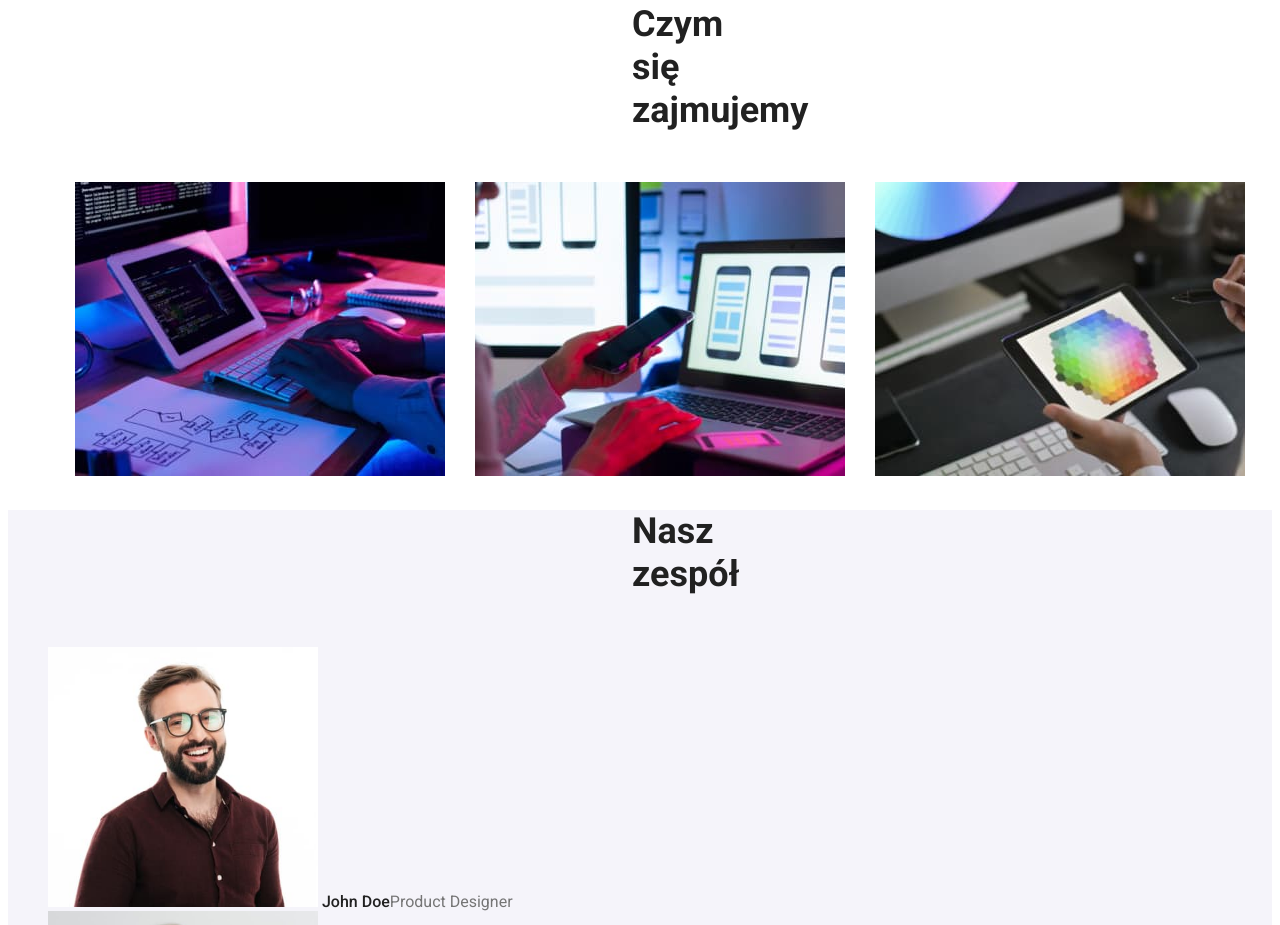
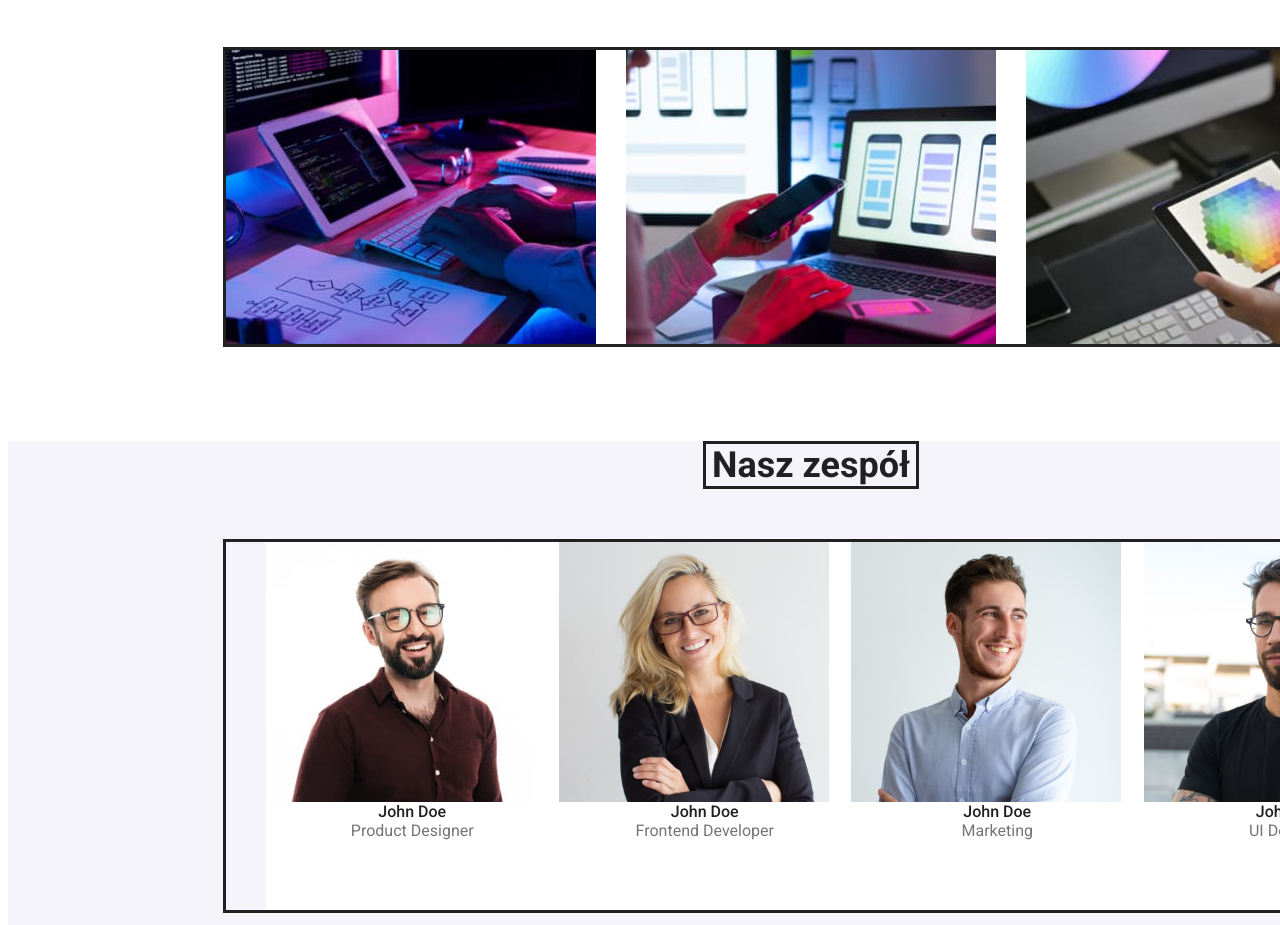
Before and after one commit to AndrzejSta/goit-markup-hw-03, a plain HTML site: page index.html in a window 1280 px wide. Shown: the part 1057-1982 px from the top of the page. Drawn offline with Linux system fonts and the light colour scheme.

Commit message:
ułożenie wyglądu strony

```diff
--- a/CSS/styles.css
+++ b/CSS/styles.css
@@ -131,6 +131,22 @@ ul {
   margin-right: 624px;
   margin-bottom: 50px;
   text-align: center;
+  width: 352px;
+  height: 42px;
+}
+.header-name1 {
+  color: #212121;
+  font-weight: 700;
+  font-size: 36px;
+  line-height: 1.2;
+  margin-left: 695px;
+  margin-right: 695px;
+  margin-bottom: 50px;
+  margin-top: 94px;
+  text-align: center;
+  width: 210px;
+  height: 42px;
+  border: #212121 solid;
 }
 .slogan {
   color: #ffffff;
@@ -168,9 +184,16 @@ ul {
 }
 .our-team {
   background-color: #f5f4fa;
+  width: 1600px;
+  height: 648px;
+
 }
 .footer-address {
   background-color: #2f303a;
+  width: 1600px;
+  height: 252px;
+  display: flex;
+  flex-direction: column;
 }
 .main-section {
   background-color: #ffffff;
@@ -246,14 +269,46 @@ ul {
   margin-right: 215px;
   margin-top: 94px;
   margin-bottom: 94px;
+  width: 1170px;
 }
 .pictures
 {
   display: flex;
   justify-content: center;
+  width: 1170px;
+  height: 294px;
+  border:#212121 solid;
+  margin-left: 215px;
+  margin-right: 215px;
+  padding-left: 0px;
+  margin-bottom: 94px;
+
 }
 .pictures2
 {
 margin-left:30px;
 margin-right:30px;
 }
+.employee
+{
+  display: flex;
+  width: 1170px;
+  height: 368px;
+  border: #212121 solid;
+  margin-left: 215px;
+  margin-right: 215px;
+  margin-bottom: 94px;
+  margin-top: 50px;
+}
+.employee-team
+{
+  display: flex;
+  flex-grow: 1;
+  text-align: center;
+  flex-direction: column;
+  background-color: #ffffff;
+}
+.footer-address1
+{
+  display:block
+}
--- a/index.html
+++ b/index.html
@@ -6,12 +6,18 @@
     <meta name="viewport" content="width=device-width, initial-scale=1.0" />
     <title>Document</title>
     <link rel="stylesheet" href="CSS/styles.css" />
-    <link rel="preconnect" href="https://fonts.googleapis.com">
-    <link rel="preconnect" href="https://fonts.gstatic.com" crossorigin>
-    <link href="https://fonts.googleapis.com/css2?family=Roboto:wght@400;500;700;900&display=swap" rel="stylesheet">
-    <link rel="preconnect" href="https://fonts.googleapis.com">
-<link rel="preconnect" href="https://fonts.gstatic.com" crossorigin>
-<link href="https://fonts.googleapis.com/css2?family=Raleway:wght@700&family=Roboto:wght@400;500;700;900&display=swap" rel="stylesheet">
+    <link rel="preconnect" href="https://fonts.googleapis.com" />
+    <link rel="preconnect" href="https://fonts.gstatic.com" crossorigin />
+    <link
+      href="https://fonts.googleapis.com/css2?family=Roboto:wght@400;500;700;900&display=swap"
+      rel="stylesheet"
+    />
+    <link rel="preconnect" href="https://fonts.googleapis.com" />
+    <link rel="preconnect" href="https://fonts.gstatic.com" crossorigin />
+    <link
+      href="https://fonts.googleapis.com/css2?family=Raleway:wght@700&family=Roboto:wght@400;500;700;900&display=swap"
+      rel="stylesheet"
+    />
   </head>
   <body>
     <header>
@@ -36,14 +42,10 @@
         </nav>
         <ul class="contact">
           <li class="contact-link1">
-            <a href="mailtoo:info@devstudio.com" class="link-text-header2"
-              >info@devstudio.com</a
-            >
+            <a href="mailtoo:info@devstudio.com" class="link-text-header2">info@devstudio.com</a>
           </li>
           <li class="contact-link2">
-            <a href="tel:+48 111 111 111" class="link-text-header2"
-              >+48 111 111 111</a
-            >
+            <a href="tel:+48 111 111 111" class="link-text-header2">+48 111 111 111</a>
           </li>
         </ul>
       </div>
@@ -101,9 +103,9 @@
       </section>
       <section>
         <div class="our-team">
-        <h2 class="header-name">Nasz zespół</h2>
-        <ul>
-          <li>
+          <h2 class="header-name1">Nasz zespół</h2>
+          <ul class="employee">
+            <li class="employee-team">
               <img
                 src="./images/img .4.jpg"
                 alt="John-Doe-Product-Designer"
@@ -112,7 +114,7 @@
               />
               <span class="team"> John Doe</span><span class="workplace">Product Designer</span>
             </li>
-          <li>
+            <li class="employee-team">
               <img
                 src="./images/img.5.jpg"
                 alt="John-Doe-Frontend-Developer"
@@ -121,11 +123,11 @@
               />
               <span class="team"> John Doe</span><span class="workplace">Frontend Developer</span>
             </li>
-          <li>
+            <li class="employee-team">
               <img src="./images/img.6.jpg" alt="John-Doe-Marketing" width="270" height="260" />
               <span class="team"> John Doe</span><span class="workplace">Marketing</span>
             </li>
-          <li>
+            <li class="employee-team">
               <img src="./images/img.7.jpg" alt="John-Doe-UI-Designer" width="270" height="260" />
               <span class="team"> John Doe</span><span class="workplace">UI Designer</span>
             </li>
@@ -134,21 +136,20 @@
       </section>
     </main>
     <footer class="footer-address">
-      <address>
+      <address class="footer-address1">
         <a href="index.html" class="link"
-              ><span class="logo"><span class="color-logo">Web</span><span class="color-logo2">Studio</span></span></a
+          ><span class="logo"
+            ><span class="color-logo">Web</span><span class="color-logo2">Studio</span></span
+          ></a
         >
+        <br />
         <span class="text-footer">m.Warszawa, Aleje Jerozolimskie 21</span>
         <ul>
           <li>
-            <a href="mailtoo:info@devstudio.com" class="link-text-footer2"
-              >info@devstudio.com</a
-            >
+            <a href="mailtoo:info@devstudio.com" class="link-text-footer2">info@devstudio.com</a>
           </li>
           <li>
-            <a href="tel:+48 111 111 111" class="link-text-footer2"
-              >+48 111 111 111</a
-            >
+            <a href="tel:+48 111 111 111" class="link-text-footer2">+48 111 111 111</a>
           </li>
         </ul>
       </address>
```
Lines whose indentation alone changed are shown as unchanged.
